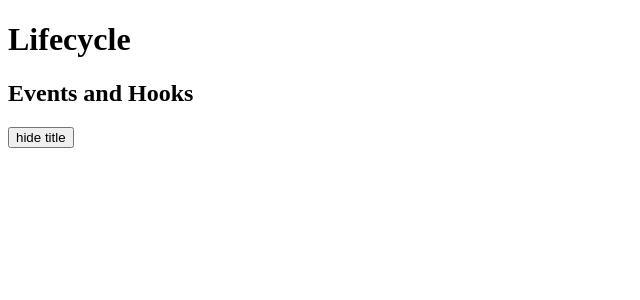
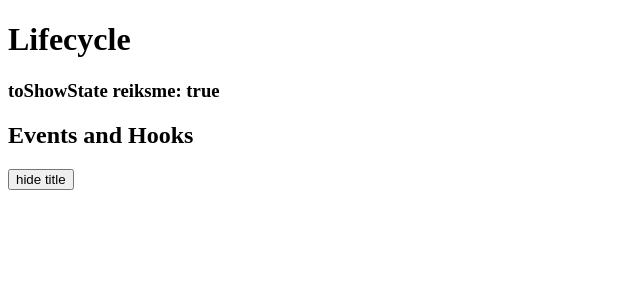
Before and after one commit to MariusCodeAcademy/feu2-05_r_lifecycle_useState_events, a React (Vite) app: page / in a window 1280 px wide. Shown: the top 300 px of the page, without its empty margins (0-640 px from the left). Built offline with nearby package versions, Linux system fonts and the light colour scheme.

Commit message:
setToShowState

```diff
--- a/src/components/Title.jsx
+++ b/src/components/Title.jsx
@@ -1,13 +1,24 @@
+import { useState } from 'react';
+
 function Title(props) {
   console.log('Title.jsx created');
 
+  let toShow = true;
+  // toShowState vietinis kintamasis kuri galim atvaizduot ir jo reiksme pakeiciam su setToShowState(nauja reiksme)
+  // !!!! niekada neprilyginti toShowState kazkam su '='
+  const [toShowState, setToShowState] = useState(true);
+  // panaudojau setToShowState fn kad pakeisti toShowState reiksme i false
+  // setToShowState(false);
+
   function titleHideHandler() {
     console.log('titleHideHandler');
+    setToShowState(false);
   }
 
   return (
     <div>
-      <h2>{props.children}</h2>
+      <h3>toShowState reiksme: {toShowState.toString()}</h3>
+      {toShowState && <h2>{props.children}</h2>}
       <button onClick={titleHideHandler}>hide title</button>
     </div>
   );
```
